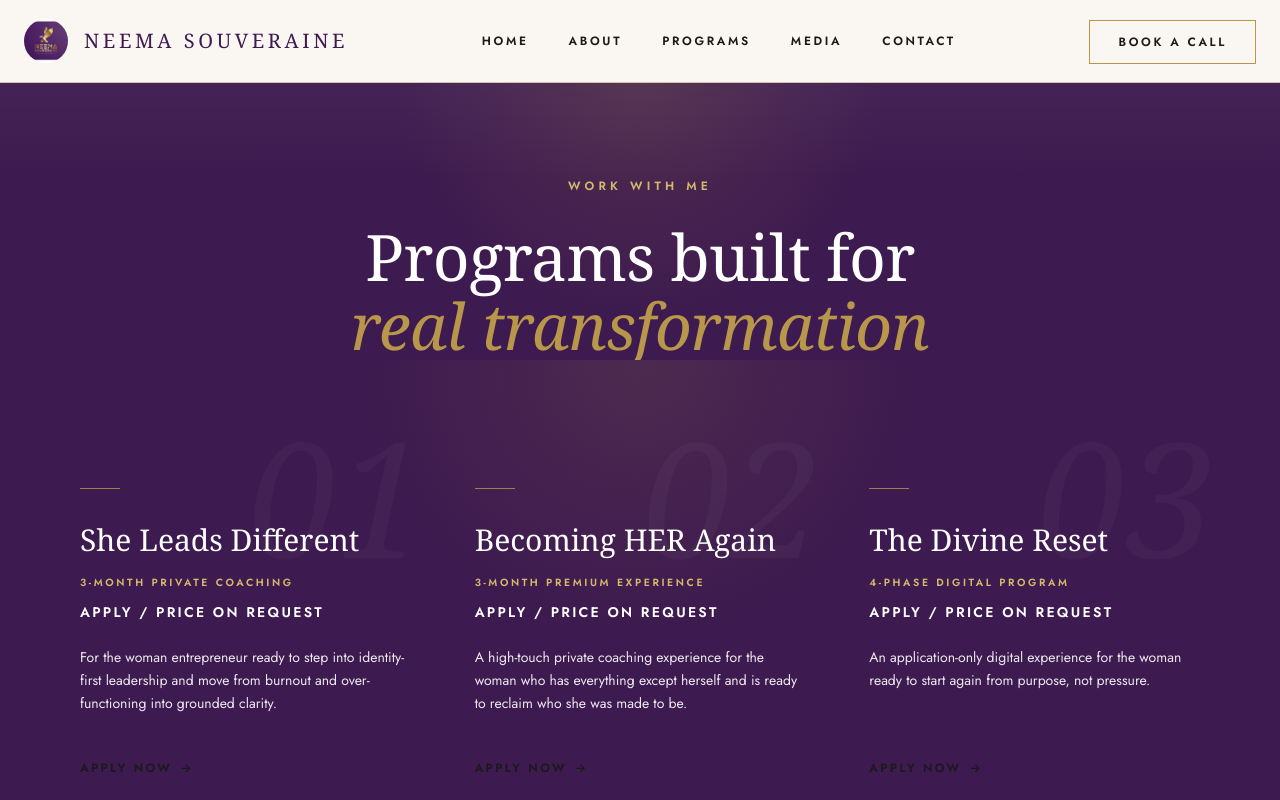
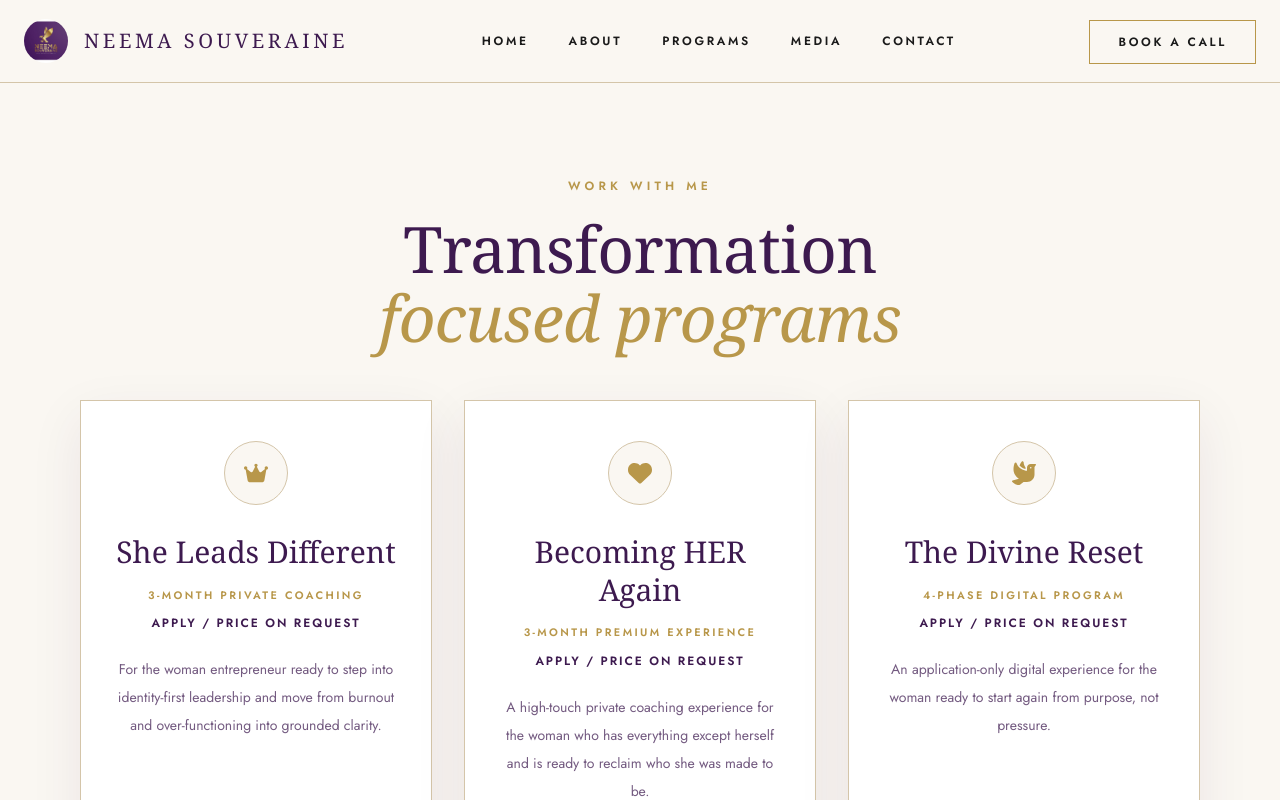
Before and after one commit to Peshmay/neem-personal-channel, a React (Vite) app in the folder apps/client/: page /shop in a window 1280 px wide. Shown: the top 800 px of the page. Built offline with nearby package versions, Linux system fonts and the light colour scheme.

Commit message:
feat: polish programs page cards

```diff
--- a/apps/client/package.json
+++ b/apps/client/package.json
@@ -13,6 +13,7 @@
     "lucide-react": "^1.16.0",
     "react": "^19.2.6",
     "react-dom": "^19.2.6",
+    "react-icons": "^5.7.0",
     "react-router-dom": "^7.15.1"
   },
   "devDependencies": {
--- a/apps/client/src/pages/ShopPage.tsx
+++ b/apps/client/src/pages/ShopPage.tsx
@@ -1,4 +1,5 @@
 import ButtonLink from "../components/ui/ButtonLink";
+import { FaCrown, FaHeart, FaDove } from "react-icons/fa6";
 
 const programs = [
   {
@@ -6,6 +7,7 @@ const programs = [
     title: "She Leads Different",
     duration: "3-Month Private Coaching",
     price: "Apply / price on request",
+    icon: FaCrown,
     description:
       "For the woman entrepreneur ready to step into identity-first leadership and move from burnout and over-functioning into grounded clarity.",
     bestFor:
@@ -15,6 +17,7 @@ const programs = [
     number: "02",
     title: "Becoming HER Again",
     duration: "3-Month Premium Experience",
+    icon: FaHeart,
     price: "Apply / price on request",
     description:
       "A high-touch private coaching experience for the woman who has everything except herself and is ready to reclaim who she was made to be.",
@@ -25,6 +28,7 @@ const programs = [
     number: "03",
     title: "The Divine Reset",
     duration: "4-Phase Digital Program",
+    icon: FaDove,
     price: "Apply / price on request",
     description:
       "An application-only digital experience for the woman ready to start again from purpose, not pressure.",
@@ -46,20 +50,17 @@ export default function ShopPage() {
 
 function ProgramsHeroSection() {
   return (
-    <section className="relative overflow-hidden bg-[var(--color-plum)] px-6 pt-24 text-center md:px-16 lg:px-20">
-      <div className="absolute inset-0 bg-[radial-gradient(circle_at_top,rgba(184,151,74,0.16),transparent_35%)]" />
-      <div className="absolute inset-0 bg-[linear-gradient(180deg,rgba(255,255,255,0.04),transparent_35%)]" />
-
-      <div className="relative mx-auto max-w-5xl">
-        <p className="mb-7 text-xs font-semibold uppercase tracking-[0.35em] text-[var(--color-gold-light)]">
+    <section className="bg-[var(--color-ivory)] px-6 pt-24 text-center md:px-16 lg:px-20">
+      <div className="mx-auto max-w-5xl">
+        <p className="mb-5 text-xs font-semibold uppercase tracking-[0.35em] text-[var(--color-gold)]">
           Work With Me
         </p>
 
-        <h1 className="mx-auto max-w-4xl font-serif text-[clamp(3rem,5vw,4.8rem)] font-light leading-[1.08] tracking-[-0.01em] text-white">
-          Programs built for
+        <h1 className="mx-auto max-w-4xl font-serif text-[clamp(3rem,5vw,4.8rem)] font-light leading-[1.08] tracking-[-0.01em] text-[var(--color-plum)]">
+          Transformation
           <br />
           <em className="font-light italic text-[var(--color-gold)]">
-            real transformation
+            focused programs
           </em>
         </h1>
       </div>
@@ -69,57 +70,45 @@ function ProgramsHeroSection() {
 
 function ProgramsGridSection() {
   return (
-    <section className="relative overflow-hidden bg-[var(--color-plum)] px-6 pb-28 pt-20 md:px-16 lg:px-20">
-      <div className="absolute inset-0 bg-[radial-gradient(circle_at_50%_0%,rgba(184,151,74,0.13),transparent_34%)]" />
+    <section className="bg-[var(--color-ivory)] px-6 pb-28 pt-12 md:px-16 lg:px-20">
+      <div className="mx-auto grid max-w-6xl gap-8 md:grid-cols-3">
+        {programs.map((program) => {
+          const Icon = program.icon;
 
-      <div className="relative mx-auto grid max-w-7xl gap-12 md:grid-cols-3 md:gap-8 lg:gap-16">
-        {programs.map((program) => (
+          return (
             <article
-            key={program.number}
-            // Removed rigid borders and background box for an airy, editorial float
-            className="group relative flex flex-col pt-12 transition duration-500 hover:-translate-y-2"
+              key={program.title}
+              className="flex min-h-[420px] flex-col items-center border border-[var(--color-champagne)] bg-white px-8 py-10 text-center shadow-[0_18px_50px_rgba(61,26,79,0.08)] transition duration-300 hover:-translate-y-1 hover:shadow-[0_24px_70px_rgba(61,26,79,0.12)]"
             >
-            {/* Large, bleeding italic number functioning as an elegant watermark */}
-            <div className="pointer-events-none absolute -right-4 -top-6 font-serif text-[10rem] italic leading-none text-white/[0.03] transition-colors duration-700 group-hover:text-white/[0.07]">
-              {program.number}
+              <div className="mb-7 grid h-16 w-16 place-items-center rounded-full border border-[var(--color-champagne)] bg-[var(--color-ivory)] text-2xl text-[var(--color-gold)]">
+                <Icon />
               </div>
 
-            <div className="relative z-10 flex h-full flex-col">
-              {/* Delicate gold accent line grounding the space */}
-              <div className="mb-8 h-px w-10 bg-[var(--color-gold)] opacity-80" />
-
-              <h2 className="font-serif text-3xl font-light leading-tight text-white">
+              <h2 className="font-serif text-3xl font-light leading-tight text-[var(--color-plum)]">
                 {program.title}
               </h2>
 
-              <p className="mt-4 text-[0.65rem] font-semibold uppercase tracking-[0.25em] text-[var(--color-gold-light)]">
+              <p className="mt-4 text-[0.68rem] font-semibold uppercase tracking-[0.22em] text-[var(--color-gold)]">
                 {program.duration}
               </p>
 
-              <p className="mt-3 text-sm font-semibold uppercase tracking-[0.16em] text-white">
+              <p className="mt-3 text-xs font-semibold uppercase tracking-[0.16em] text-[var(--color-plum)]">
                 {program.price}
               </p>
 
-              {/* Increased text weight from font-light to font-normal, increased opacity for readability */}
-              <p className="mt-6 flex-grow text-sm leading-relaxed text-white/90">
+              <p className="mt-6 flex-1 text-sm font-normal leading-7 text-[rgba(61,26,79,0.72)]">
                 {program.description}
               </p>
 
-              {/* Editorial styled text link instead of a heavy block button */}
-              <div className="mt-10">
               <a
                 href="/sanctuary"
-                  className="group/link inline-flex items-center text-xs font-semibold uppercase tracking-[0.2em] text-[var(--color-gold)] transition-colors hover:text-white"
+                className="mt-8 inline-flex items-center justify-center bg-[var(--color-plum)] px-7 py-3 text-xs font-semibold uppercase tracking-[0.18em] text-white transition hover:bg-[var(--color-gold)] hover:text-white"
               >
-                  Apply Now
-                  <span className="ml-2 transition-transform duration-300 group-hover/link:translate-x-1">
-                    →
-                  </span>
+                <span className="text-white">Apply Now</span>
               </a>
-              </div>
-            </div>
             </article>
-        ))}
+          );
+        })}
       </div>
     </section>
   );
```
Also changed, not shown: 1 other file (tests, documents, lock files or other folders). Lines whose indentation alone changed are shown as unchanged.
